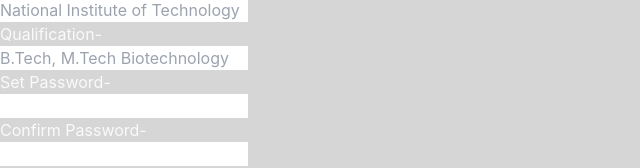
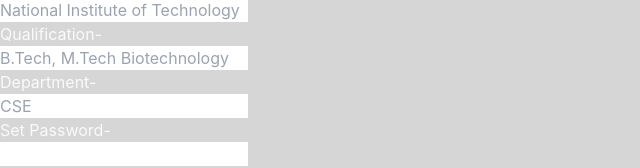
Before and after one commit to M-R-01/InstituteProject, a React (Vite) app in the folder frontend/: page /signup in a window 1280 px wide. Shown: the part 446-614 px from the top of the page, without its empty margins (0-640 px from the left). Built offline with nearby package versions, Linux system fonts and the light colour scheme.

Commit message:
Checking signup function bugs

```diff
--- a/frontend/src/pages/SignupPage.jsx
+++ b/frontend/src/pages/SignupPage.jsx
@@ -1,5 +1,7 @@
 import React from "react";
 import { useState } from "react";
+import axios from "axios";
+import { useNavigate } from "react-router-dom";
 
 const SignupPage = () => {
   const [name, setname] = useState("");
@@ -8,11 +10,45 @@
   const [confirmPassword, setconfirmPassword] = useState("");
   const [college, setcollege] = useState("");
   const [qualification, setqualification] = useState("");
+  const [department, setdepartment] = useState("");
 
-  // const handleSubmit = (e) => {
-  //   e.preventDefault();
-  //   console.log(name, email, password, confirmPassword, college, qualification);
-  // };
+  const navigate = useNavigate();
+
+  const handleSubmit = (e) => {
+    e.preventDefault();
+    if (password !== confirmPassword) {
+      alert("Passwords do not match!");
+      return;
+    }
+
+    if (!name || !email || !college || !qualification || !password) {
+      alert("Please fill in all fields.");
+      return;
+    }
+
+    if (!/^[^\s@]+@[^\s@]+\.[^\s@]+$/.test(email)) {
+      alert("Please enter a valid email address.");
+      return;
+    }
+
+    console.log(name, email, password, college, qualification, department);
+
+    axios.post("https://instituteproject.up.railway.app/register", {
+      name: name,
+      email: email,
+      password: password,
+      institute: college,
+      qualification: qualification,
+      department: department
+    })
+    .then((response) => {
+      if (response.data.message) {
+        setShowTerms(true);
+      } else {
+        alert("Signup failed. Please try again.");
+      }
+    })
+  }
 
   const handleNameChange = (e) => {
     setname(e.target.value);
@@ -38,12 +74,11 @@
     setqualification(e.target.value);
   };
 
+  const handleDepartmentChange = (e) => {
+    setdepartment(e.target.value);
+  };
+
   const [showTerms, setShowTerms] = useState(false);
-
-  const handleSubmit = (e) => {
-    e.preventDefault();
-    setShowTerms(true);
-  };
 
 
   return (
@@ -127,6 +162,23 @@
               </div>
             </div>
 
+            {/* Department */}
+            <div className="sm:h-[3.5rem] sm:w-4/5 h-[2.8rem] w-2/3 mx-auto sm:mt-5 mt-6 ">
+              <h2 className="text-[#2B193D] text-xl font-bold">
+                Department-
+              </h2>
+              <div className="h-[2rem] w-full border-b-2">
+                <input
+                  type="text"
+                  onChange={handleDepartmentChange}
+                  value={department}
+                  placeholder="CSE"
+                  className="bg-white focus:outline-none text-[#B98389] text-[1.2rem] w-full"
+                />
+              </div>
+            </div>
+
+
             {/*  Password */}
             <div className="sm:h-[3.5rem] sm:w-4/5 h-[2.8rem] w-2/3 mx-auto sm:mt-5 mt-6 ">
               <h2 className="text-[#2B193D] text-xl font-bold">
@@ -191,15 +243,7 @@
                     <button
                       onClick={() => {
                         setShowTerms(false);
-                        alert("Signup completed and terms agreed!");
-                        console.log({
-                          name,
-                          email,
-                          password,
-                          confirmPassword,
-                          college,
-                          qualification,
-                        });
+                        navigate("/login");
                       }}
                       className="px-4 py-2 bg-blue-600 text-white rounded-md"
                     >
```
Also changed, not shown: 1 other file (tests, documents, lock files or other folders).
